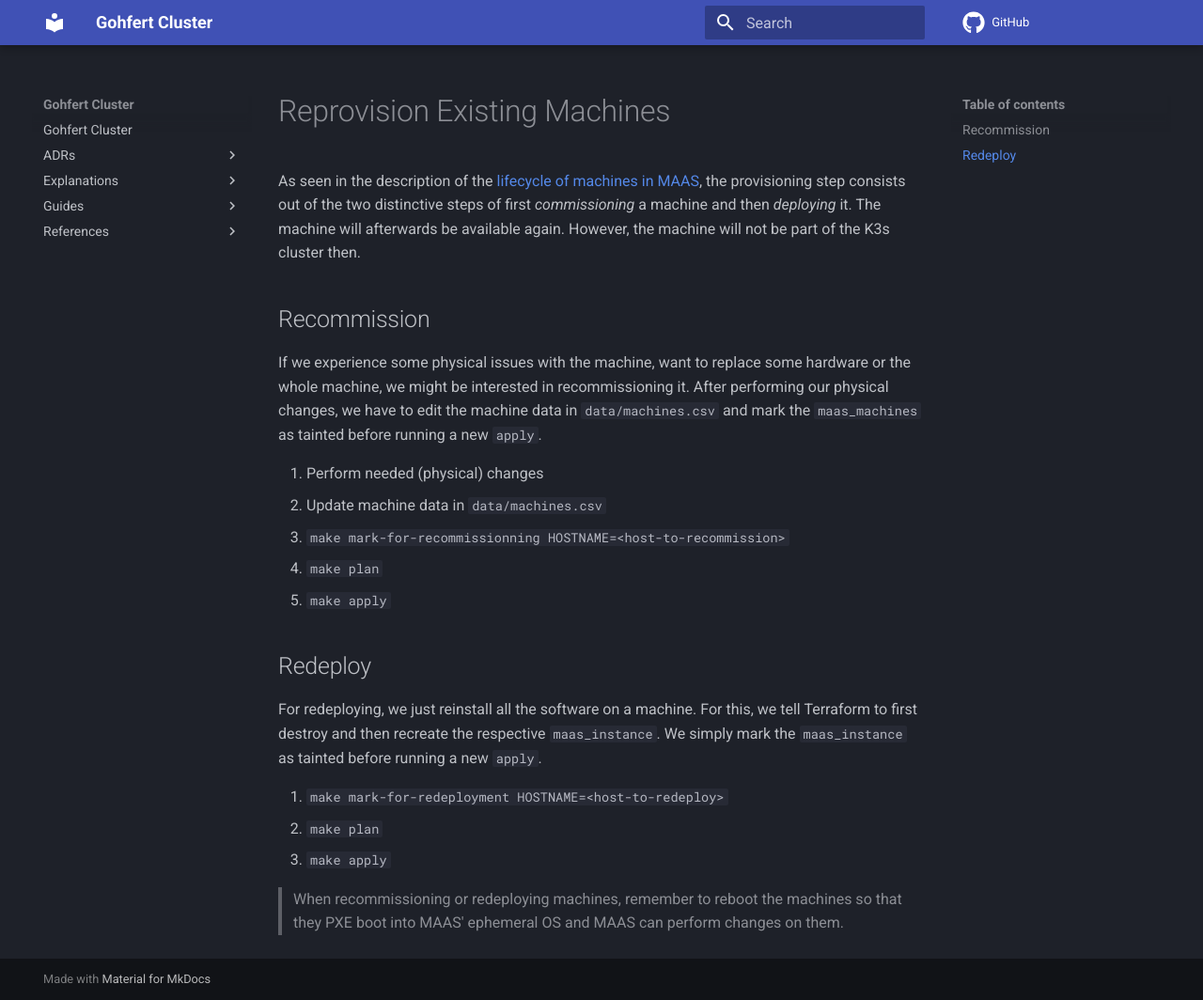
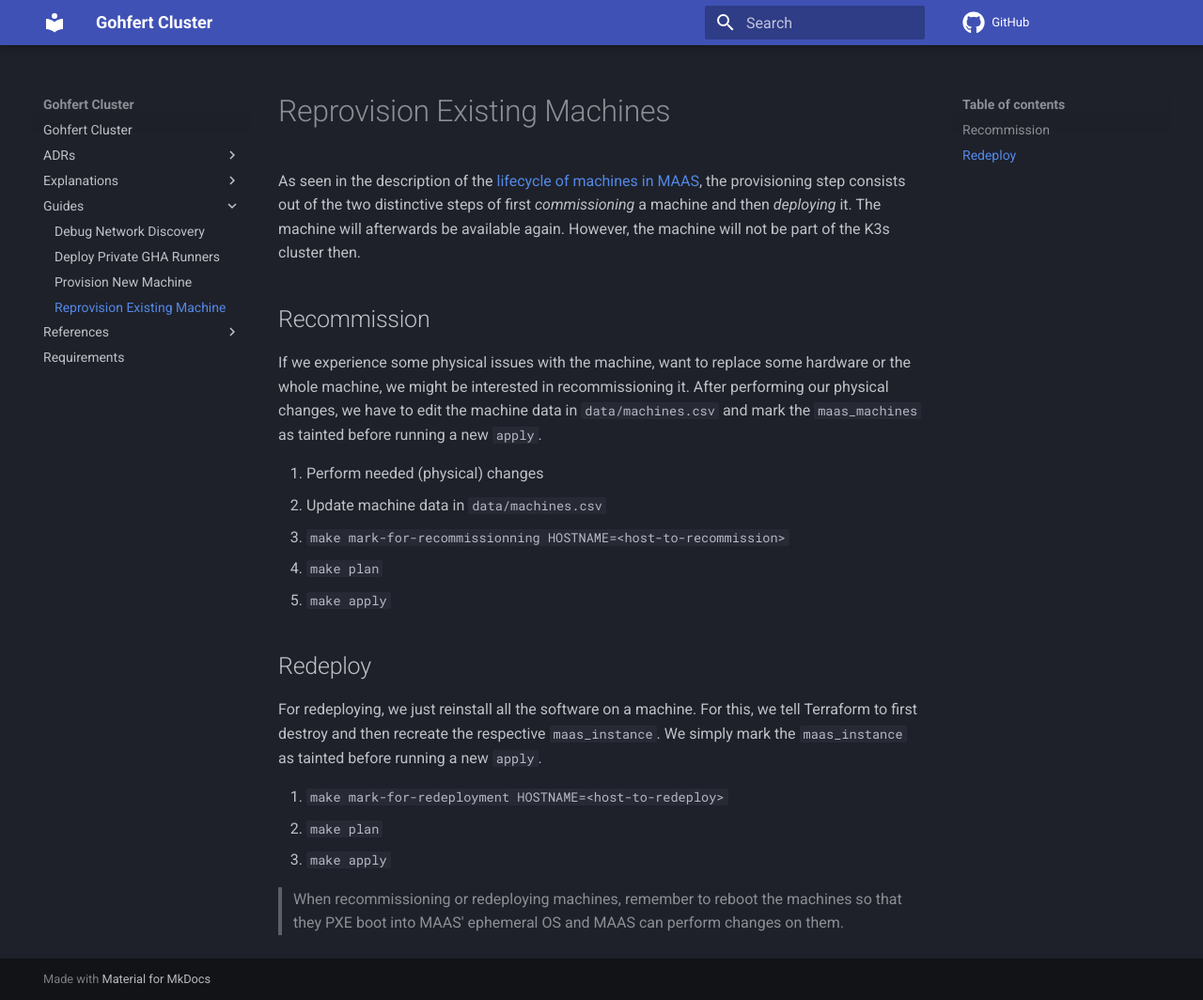
Before and after one commit to felix-seifert/gohfert-cluster, an MkDocs documentation site: the page built from docs/content/guides/reprovision-existing-machine.md, in a window 1280 px wide and 1064 px high. Shown: the whole window at 94% size. Built offline with MkDocs 1.6.1 and Material for MkDocs 9.7.7, drawn with Linux system fonts in a browser that asks for light colours; comment, search, counter and statistics services are not loaded.

Commit message:
docs: add missing files to menu in mkdocs (#47)

```diff
--- a/docs/mkdocs.yaml
+++ b/docs/mkdocs.yaml
@@ -25,5 +25,11 @@ nav:
       - MAAS Provisioning Flow: explanations/provisioning-flow.md
   - Guides:
       - Debug Network Discovery: guides/debug-network-discovery.md
+      - Deploy Private GHA Runners: guides/deploy-private-gha-runners.md
+      - Provision New Machine: guides/provision-new-machine.md
+      - Reprovision Existing Machine: guides/reprovision-existing-machine.md
   - References:
+      - Client Settings for MAAS: references/client-settings-for-maas.md
+      - Machine Names: references/machine-names.md
       - Router Settings for MAAS: references/router-settings-for-maas.md
+  - Requirements: requirements.md
```
